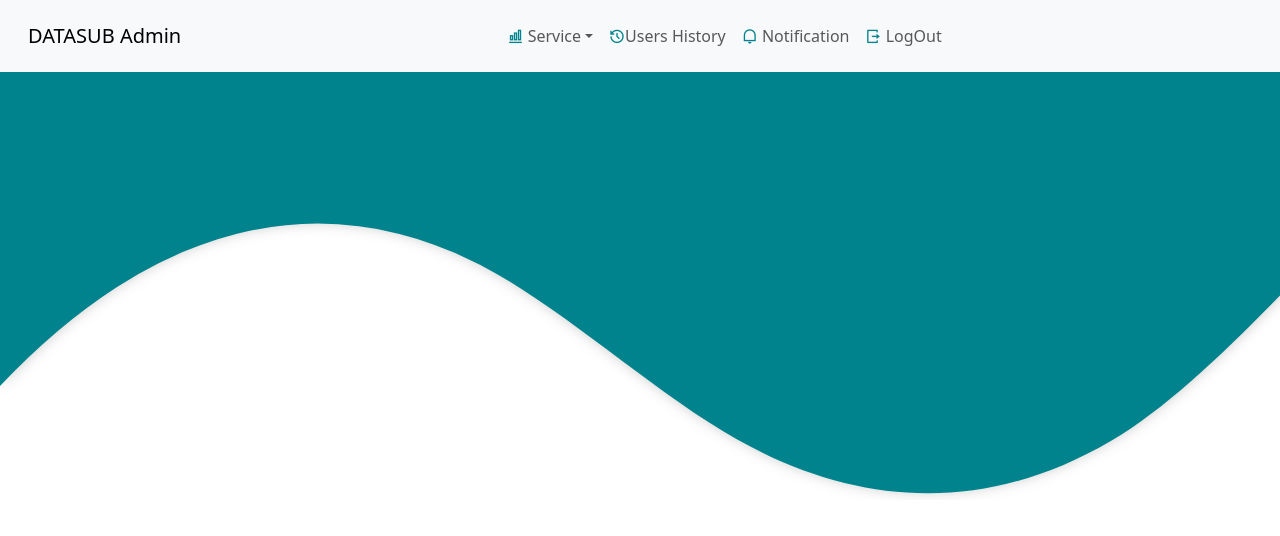
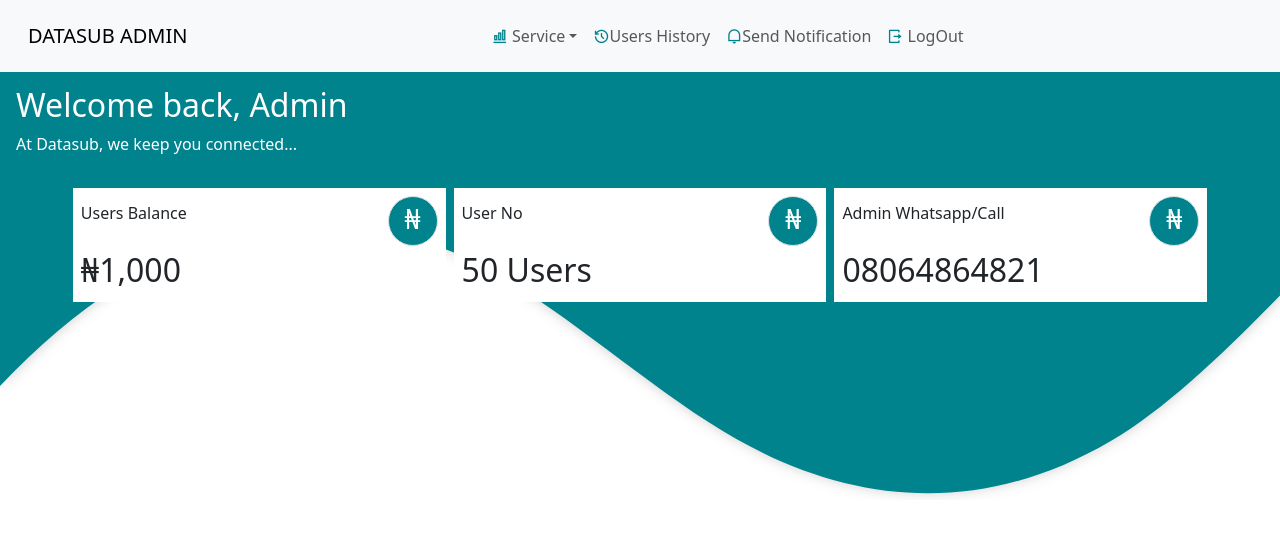
Before and after one commit to devtescode/Front_end_datasite, a React (Vite) app: page /admin/dashboard in a window 1280 px wide. Shown: the top 536 px of the page. Built offline with nearby package versions, Linux system fonts and the light colour scheme; sample sign-in values are in the browser's storage.

Commit message:
updated admin login page

```diff
--- a/src/App.jsx
+++ b/src/App.jsx
@@ -8,20 +8,28 @@
 import Buydata from './components/Buydatapage/Buydata'
 import Adminlogin from './components/AdminLoginpage/Adminlogin'
 import Admindashboard from './components/AdminDashboardpage/Admindashboard'
+import ProtectedAdminRoute from './components/ProtectedAdminRoute'
 
 function App() {
   return (
     <>
-    <Routes>
-      <Route path='/' element={<Homepage/>}/>
-      <Route path='/register' element={<Signup/>}/>
-      <Route path='/login' element={<Login/>}/>
-      <Route path='/dashboard' element={<Dashboard/>}/>
-      <Route path='/buydata' element={<Buydata/>}/>
-      <Route path='/adminlogin' element={<Adminlogin/>}/>
-      <Route path='/admin/dashboard' element={<Admindashboard/>}/>
-      <Route path='*' element={<Notfound/>}/>
-    </Routes>
+      <Routes>
+        <Route path='/' element={<Homepage />} />
+        <Route path='/register' element={<Signup />} />
+        <Route path='/login' element={<Login />} />
+        <Route path='/dashboard' element={<Dashboard />} />
+        <Route path='/buydata' element={<Buydata />} />
+        <Route path='/adminlogin' element={<Adminlogin />} />
+        <Route path='/admin/dashboard'
+
+          element={
+            <ProtectedAdminRoute>
+              <Admindashboard />
+            </ProtectedAdminRoute>
+          }
+        />
+        <Route path='*' element={<Notfound />} />
+      </Routes>
     </>
   )
 }
--- a/src/components/AdminDashboardpage/Admindashboard.jsx
+++ b/src/components/AdminDashboardpage/Admindashboard.jsx
@@ -3,6 +3,7 @@
 import AdminNavbarTop from '../AdminNavbarpage/AdminNavbarTop'
 
 const Admindashboard = () => {
+    // let admintoken = localStorage.adminToken
 
     return (
         <div>
@@ -13,7 +14,83 @@
                 <AdminNavbarTop />
             </div>
 
+            <div className='p-3' style={{ marginTop: "70px" }}>
+                <div className='text-white'>
+                    <h2>
+                        Welcome back, Admin
+                    </h2>
+                    <p>At Datasub, we keep you connected...</p>
+                </div>
+            </div>
 
+            <div class="container text-center">
+                <div class="row align-items-start gap-2 gap-sm-2  justify-content-center  ">
+                    <div class="Db_container_width bg-white p-2">
+                        <div>
+                            <div className='d-flex justify-content-between align-items-center'>
+                                <div className=''>
+                                    <p>Users Balance</p>
+                                </div>
+                                <div className='fs-3 border text-white ' style={{ height: "50px", width: "50px", borderRadius: "50px", backgroundColor: "#00838d" }}>
+                                    ₦
+                                </div>
+                            </div>
+                        </div>
+                        <div className='text-start fs-2'>
+                            ₦1,000
+                        </div>
+                        <div className='text-start hover-underline' style={{ cursor: "pointer" }}>
+                            <span
+                                className="text-danger"
+                                // onClick={FundwalletBtn}
+                            >
+                            </span>
+                        </div>
+                    </div>
+
+
+
+
+                    <div class="Db_container_width bg-white p-2">
+                        <div>
+                            <div className='d-flex justify-content-between align-items-center'>
+                                <div className=''>
+                                    <p>User No</p>
+                                </div>
+                                <div className='fs-3 border text-white ' style={{ height: "50px", width: "50px", borderRadius: "50px", backgroundColor: "#00838d" }}>
+                                    ₦
+                                </div>
+                            </div>
+                        </div>
+                        <div className='text-start fs-2'>
+                            50 Users
+                        </div>
+                        {/* <div className='text-start hover-underline' style={{ cursor: "pointer" }}>
+                            <span style={{ color: "#00838d" }}>Referral link</span><span className='mx-1'>Click here</span>
+                        </div> */}
+                    </div>
+
+                    <div class="Db_container_width bg-white p-2">
+                        <div>
+                            <div className='d-flex justify-content-between align-items-center'>
+                                <div className=''>
+                                    <p>Admin Whatsapp/Call</p>
+                                </div>
+                                <div className='fs-3 border text-white ' style={{ height: "50px", width: "50px", borderRadius: "50px", backgroundColor: "#00838d" }}>
+                                    ₦
+                                </div>
+                            </div>
+                        </div>
+                        <div className='text-start fs-2'>
+                            08064864821
+                        </div>
+                        {/* <div className='text-start hover-underline' style={{ cursor: "pointer" }}>
+                            <span className='text-danger'>Chat us</span><span className='mx-1'>Here</span>
+                        </div> */}
+                    </div>
+
+                </div>
+            </div>
         </div>
 
     )
--- a/src/components/AdminLoginpage/Adminlogin.jsx
+++ b/src/components/AdminLoginpage/Adminlogin.jsx
@@ -68,6 +68,15 @@
       }
     },
   });
+
+
+  useEffect(() => {
+    const adminToken = localStorage.getItem('adminToken');
+    if (adminToken) {
+      navigate('/admin/dashboard');
+    }
+  }, [navigate]);
+
   return (
     <div className='container_main'>
       <div className='main'>
--- a/src/components/AdminNavbarpage/AdminNavbarTop.jsx
+++ b/src/components/AdminNavbarpage/AdminNavbarTop.jsx
@@ -5,6 +5,7 @@
     const navigate = useNavigate()
     const logoutBtn=()=>{
         navigate("/adminlogin")
+        localStorage.removeItem('adminToken');
     }
     const DatasubBtn =()=>{
         navigate("/admin/dashboard")
@@ -13,7 +14,7 @@
         <div>
             <nav class="navbar navbar-expand-lg bg-body-tertiary p-3 fixed-top">
                 <div class="container-fluid">
-                    <a class="navbar-brand" onClick={DatasubBtn} style={{ cursor: "pointer" }}>DATASUB Admin</a>
+                    <a class="navbar-brand" onClick={DatasubBtn} style={{ cursor: "pointer" }}>DATASUB ADMIN</a>
                     <button
                         class="navbar-toggler"
                         type="button"
@@ -72,7 +73,7 @@
 
                                 <div>
                                     <a class="nav-link" role="button" aria-expanded="false">
-                                        <i class="ri-notification-line" style={{ color: "#00838d" }}></i> Notification
+                                        <i class="ri-notification-line" style={{ color: "#00838d" }}></i>Send Notification
                                     </a>
                                 </div>
 
--- a/src/components/NarbarToppage/NarbarTop.jsx
+++ b/src/components/NarbarToppage/NarbarTop.jsx
@@ -8,6 +8,8 @@
     }
     const logoutBtn = () => {
         navigate("/login")
+        localStorage.removeItem("token")
+        localStorage.removeItem("UserData")
     }
     const DatasubBtn = ()=>{
         navigate("/dashboard")
--- /dev/null
+++ b/src/components/ProtectedAdminRoute.jsx
@@ -0,0 +1,17 @@
+import React from 'react';
+import { Navigate } from 'react-router-dom';
+
+const ProtectedAdminRoute = ({ children }) => {
+  // Check if the admin token exists in localStorage
+  const adminToken = localStorage.getItem('adminToken');
+
+  if (!adminToken) {
+    // If not authenticated, redirect to the admin login page
+    return <Navigate to="/adminlogin" replace />;
+  }
+
+  // If authenticated, render the child component
+  return children;
+};
+
+export default ProtectedAdminRoute;
```
